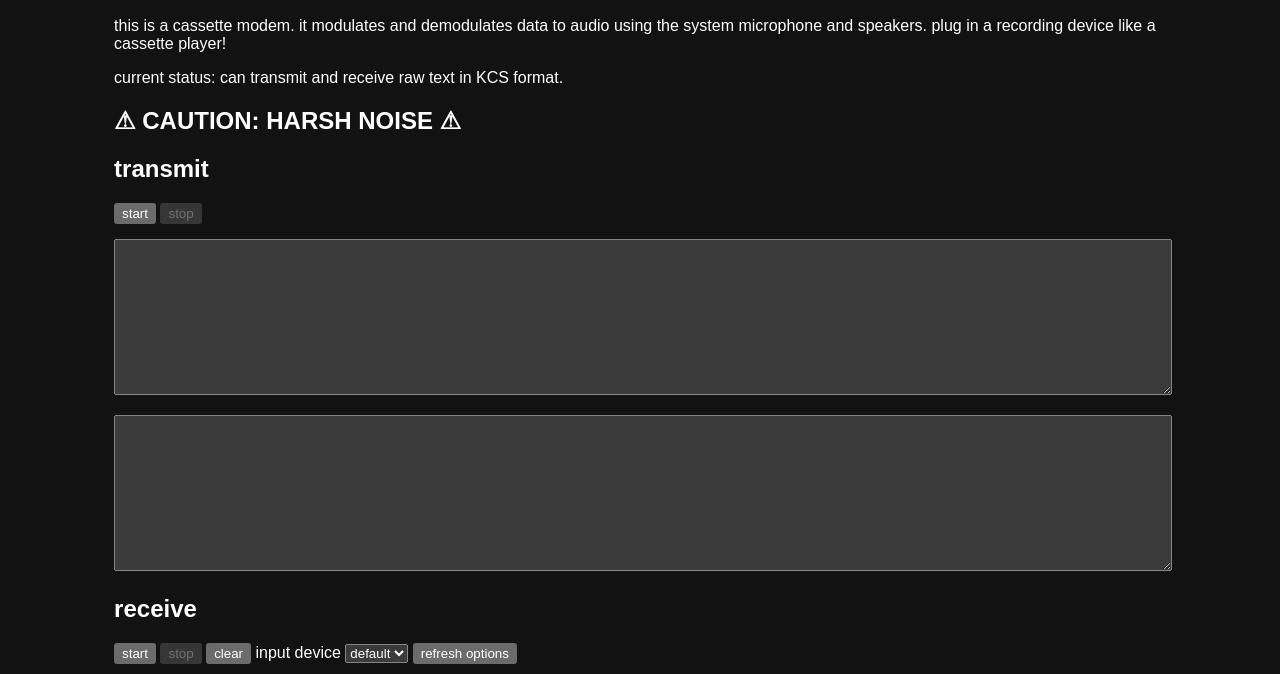
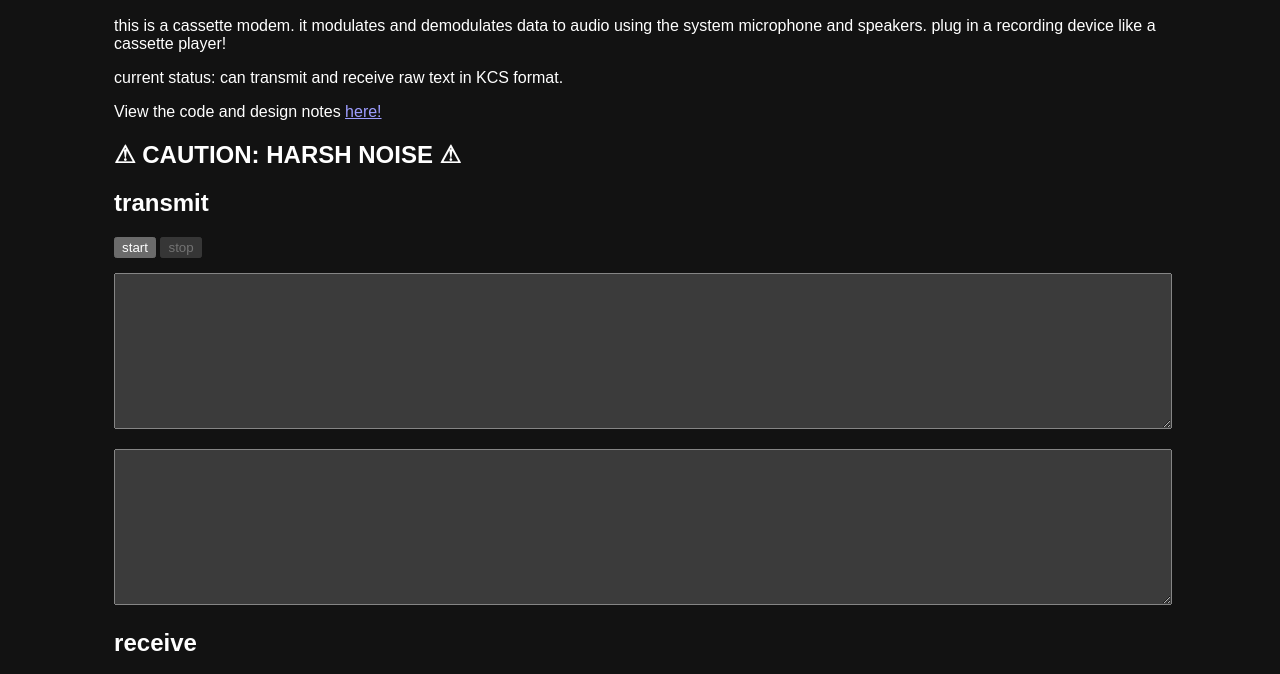
Before and after one commit to nycki93/cassette-modem, a website: page index.html in a window 1280 px wide. Shown: the part 111-785 px from the top of the page. Drawn offline with Linux system fonts and the light colour scheme.

Commit message:
moved to cassette-modem

```diff
--- a/index.html
+++ b/index.html
@@ -11,6 +11,8 @@
 <p>this is a cassette modem. it modulates and demodulates data to audio using the system microphone and speakers. plug in a recording device like a cassette player!</p>
 
 <p>current status: can transmit and receive raw text in KCS format.</p>
+
+<p>View the code and design notes <a href="https://github.com/nycki93/cassette-modem">here!</a></p>
 
 <h2>⚠ CAUTION: HARSH NOISE ⚠</h2>
 
```
Also changed, not shown: README.md.
